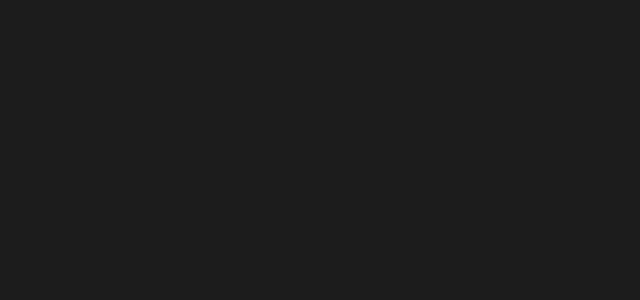
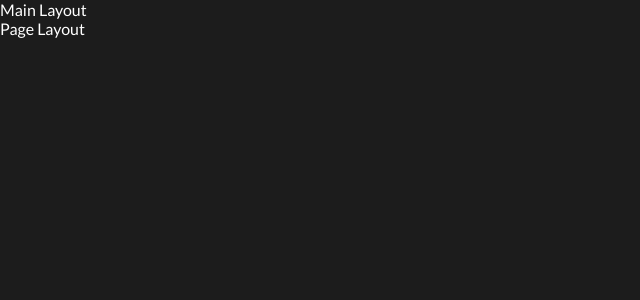
Before and after one commit to rarcz29/cnode-client, a React (Create React App) app: page /community in a window 1280 px wide. Before the commit this address had no page. Shown: the top 300 px of the page, without its empty margins (0-640 px from the left). Built offline with nearby package versions, Linux system fonts and the light colour scheme.

Commit message:
Update routing. Create modules for layouts.

```diff
--- a/src/App.js
+++ b/src/App.js
@@ -1,14 +1,14 @@
-import GlobalStyles from 'components/GlobalStyles';
+import GlobalStyle from 'components/GlobalStyle';
 import React from 'react';
 import { useRoutes } from 'react-router';
 import routes from 'routes';
 
 function App() {
-    const routing = useRoutes(routes);
+    const routing = useRoutes(routes(true));
 
     return (
         <>
-            <GlobalStyles />
+            <GlobalStyle />
             {routing}
         </>
     );
--- a/src/components/GlobalStyles.js
+++ b/src/components/GlobalStyle.js
@@ -1,22 +1,25 @@
 import { createGlobalStyle } from 'styled-components';
 import COLORS from 'themes/colors';
 
-const GlobalStyles = createGlobalStyle`
+const GlobalStyle = createGlobalStyle`
     @import url('https://fonts.googleapis.com/css2?family=Lato:wght@400;700&display=swap');
+
     * {
         margin: 0;
         padding: 0;
         box-sizing: border-box;
         outline: none;
     }
+
     html {
         font-family: 'Lato', sans-serif;
         font-size: 100%;
     }
+
     body {
         background-color: ${COLORS.BACKGROUND.main};
         color: ${COLORS.FOREGROUND.main};
     }
 `;
 
-export default GlobalStyles;
+export default GlobalStyle;
--- /dev/null
+++ b/src/layouts/auth/AuthLayout/AuthLayout.js
@@ -0,0 +1,13 @@
+import React from 'react';
+import { Outlet } from 'react-router';
+
+const AuthLayout = () => {
+    return (
+        <div>
+            Auth Layout
+            <Outlet />
+        </div>
+    );
+};
+
+export default AuthLayout;
--- /dev/null
+++ b/src/layouts/main/MainLayout/MainLayout.js
@@ -0,0 +1,13 @@
+import React from 'react';
+import { Outlet } from 'react-router';
+
+const MainLayout = () => {
+    return (
+        <div>
+            Main Layout
+            <Outlet />
+        </div>
+    );
+};
+
+export default MainLayout;
--- /dev/null
+++ b/src/layouts/main/MainLayout/index.js
@@ -0,0 +1 @@
+export { default } from './MainLayout';
--- /dev/null
+++ b/src/layouts/main/PageLayout/PageLayout.js
@@ -0,0 +1,13 @@
+import React from 'react';
+import { Outlet } from 'react-router';
+
+const PageLayout = () => {
+    return (
+        <div>
+            Page Layout
+            <Outlet />
+        </div>
+    );
+};
+
+export default PageLayout;
--- /dev/null
+++ b/src/layouts/main/PageLayout/index.js
@@ -0,0 +1 @@
+export { default } from './PageLayout';
--- /dev/null
+++ b/src/layouts/main/PanelLayout/PanelLayout.js
@@ -0,0 +1,13 @@
+import React from 'react';
+import { Outlet } from 'react-router';
+
+const PanelLayout = () => {
+    return (
+        <div>
+            Panel Layout
+            <Outlet />
+        </div>
+    );
+};
+
+export default PanelLayout;
--- /dev/null
+++ b/src/layouts/main/PanelLayout/index.js
@@ -0,0 +1 @@
+export { default } from './PanelLayout';
```
Also changed, not shown: src/layouts/main/common/TopBar/TopBar.js (added, +7 -0 lines), src/routes.js (+13 -5 lines), src/layouts/main/MainLayout/style.js (added).
